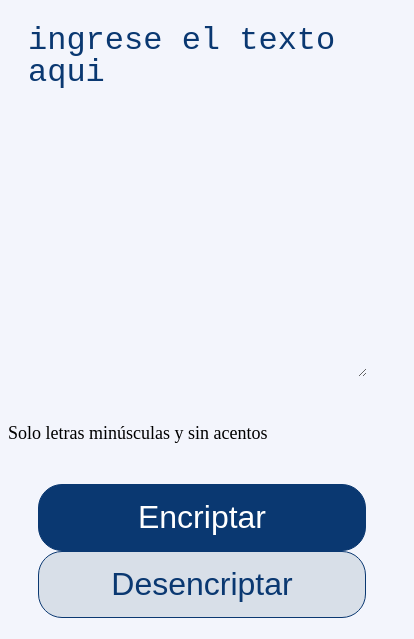
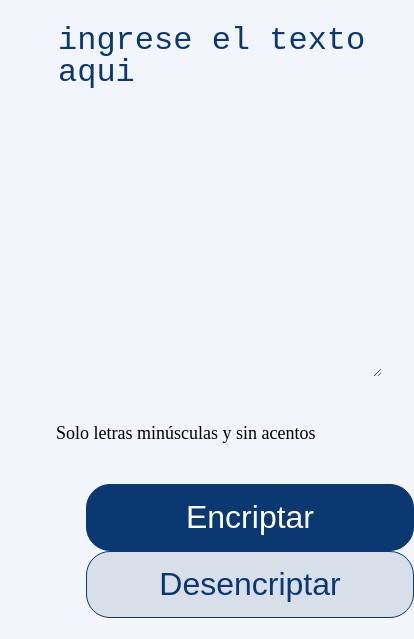
Before and after one commit to David-Nino12/EncriotadorDeTexto, a plain HTML site: page index.html in a window 390 px wide. Shown: the part 205-844 px from the top of the page, 414 px wide, since content can reach past the window. Drawn offline with Linux system fonts and the light colour scheme.

Commit message:
Update style.css

```diff
--- a/style.css
+++ b/style.css
@@ -114,16 +114,16 @@ main{
 
      main{
         flex-direction: column;
-        margin-left: 0;
+        margin-left: 50;
         align-items: center;
         padding: auto;
     }
 
     .text-area{
         width: 90%;
-        margin-left: 0;
+        margin-left: 10;
         margin-top: 20px;
-        padding-left: 20px;
+        padding-left: 2px;
     }
 
     .mensaje{
```
